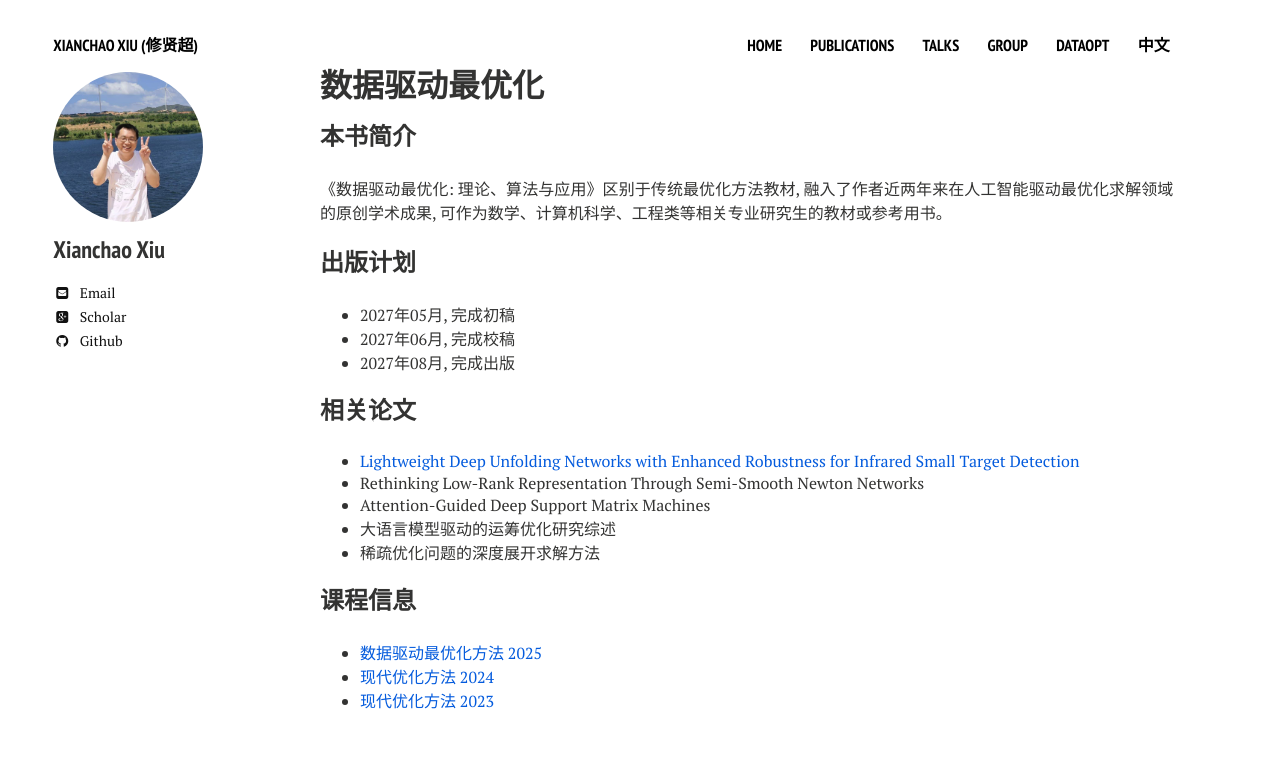
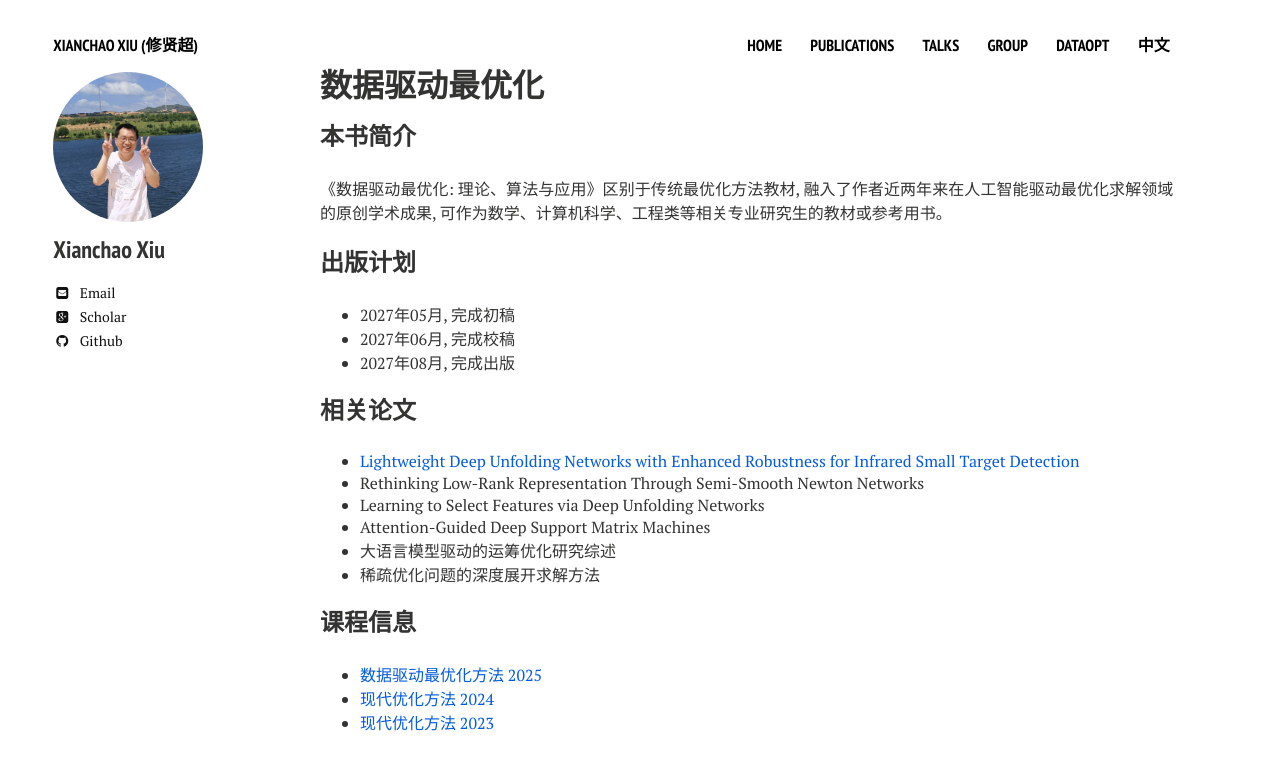
Before and after one commit to xianchaoxiu/xianchaoxiu.github.io, a Jekyll site: the page built from dataopt/index.md, in a window 1280 px wide. Shown: the top 770 px of the page. Built offline with Jekyll 4.4.1, drawn with Linux system fonts in a browser that asks for light colours; nearby versions of some CDN libraries.

Commit message:
Update index.md

```diff
--- a/dataopt/index.md
+++ b/dataopt/index.md
@@ -19,6 +19,7 @@ share: false
 ### 相关论文
 * <a href="https://doi.org/10.48550/arXiv.2509.08205" class="textlink" target="_blank"> Lightweight Deep Unfolding Networks with Enhanced Robustness for Infrared Small Target Detection</a><br>
 * Rethinking Low-Rank Representation Through Semi-Smooth Newton Networks <br>
+* Learning to Select Features via Deep Unfolding Networks<br>
 * Attention-Guided Deep Support Matrix Machines <br>
 * 大语言模型驱动的运筹优化研究综述 <br>
 * 稀疏优化问题的深度展开求解方法 <br>
```
